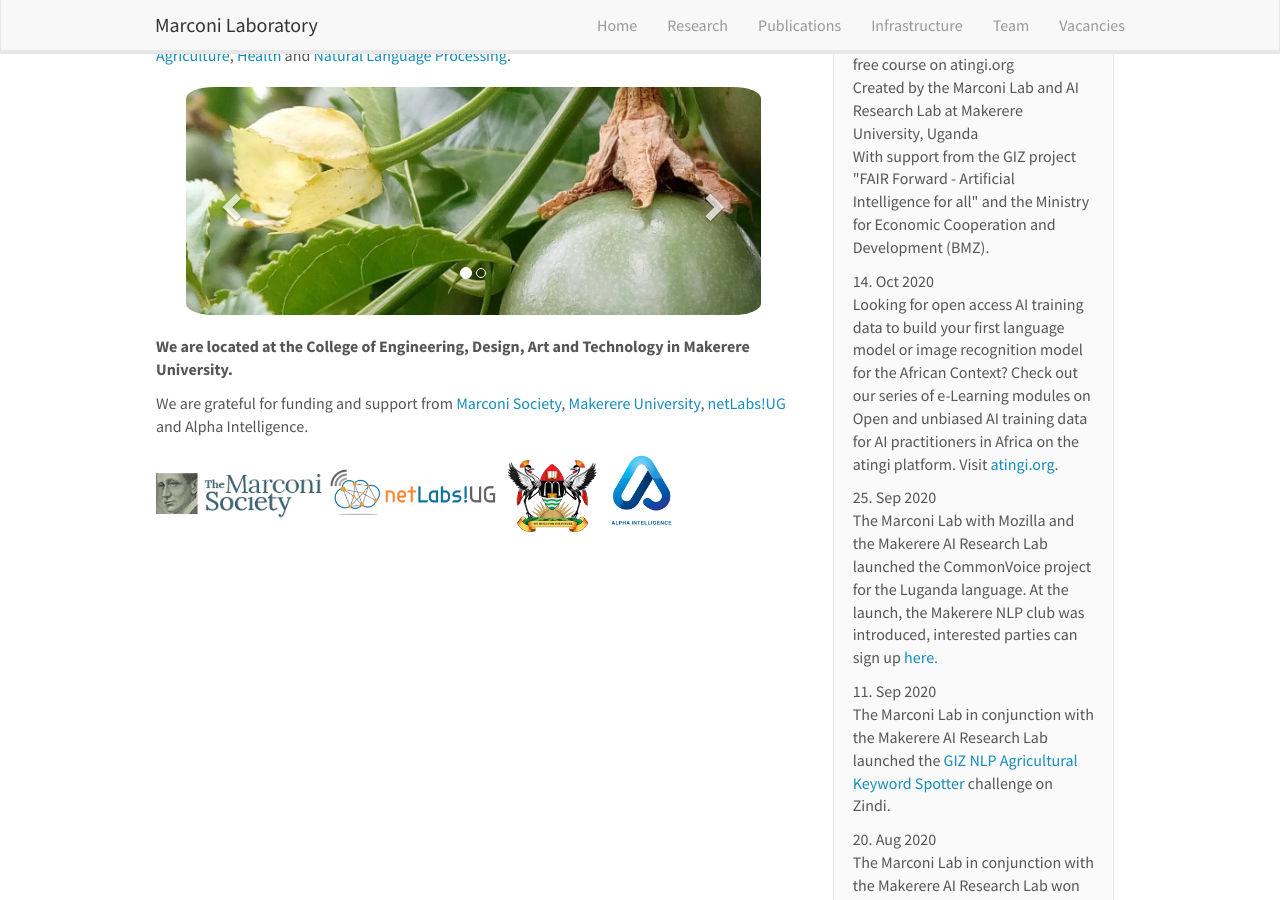
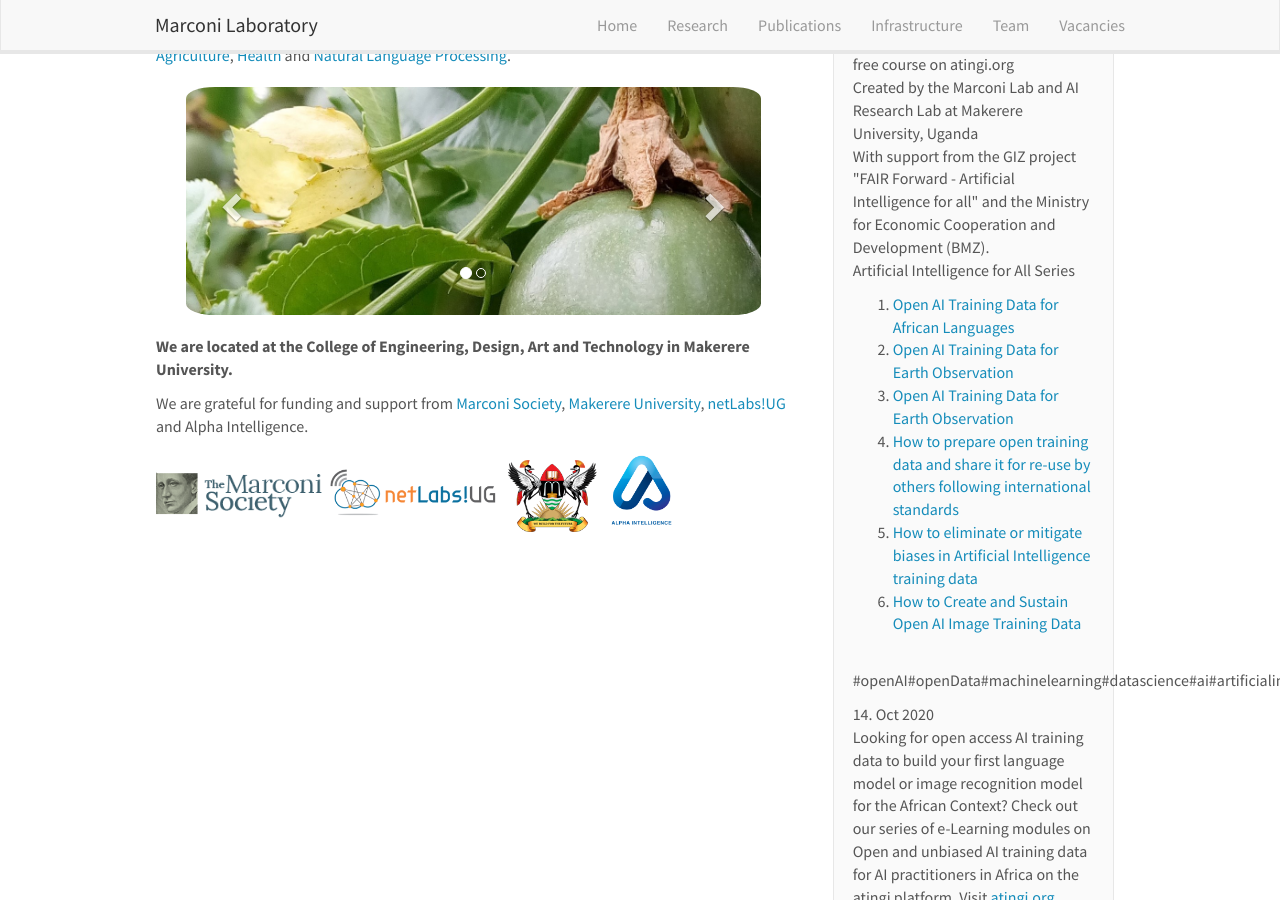
Before and after one commit to msmll/site, a Jekyll site: the page built from _pages/home.md, in a window 1280 px wide and 900 px high, scrolled down 195 px. Built offline with Jekyll 4.4.1, drawn with Linux system fonts in a browser that asks for light colours; nearby versions of some CDN libraries.

Commit message:
Trying out the news

```diff
--- a/_data/news.yml
+++ b/_data/news.yml
@@ -1,9 +1,5 @@
 - date: 11. Jun 2021
-  headline: Learn how to create open and locally relevant AI training datasets for African languages, geospatial data, or image data in this open and free course on atingi.org<br>Created by the Marconi Lab and AI Research Lab at Makerere University, Uganda<br>With support from the GIZ project "FAIR Forward - Artificial Intelligence for all" and the Ministry for Economic Cooperation and Development (BMZ).
-  paragraph: Artificial Intelligence for All <a href="https://lnkd.in/dfz7X-y">Open AI Training Data for African Languages</a>
-  paragraph1: Artificial Intelligence for All <a href="https://lnkd.in/dfz7X-y">Open AI Training Data for African Languages</a>
-  paragraph2: Artificial Intelligence for All <a href="https://lnkd.in/dfz7X-y">Open AI Training Data for African Languages</a>
-
+  headline: Learn how to create open and locally relevant AI training datasets for African languages, geospatial data, or image data in this open and free course on atingi.org<br>Created by the Marconi Lab and AI Research Lab at Makerere University, Uganda<br>With support from the GIZ project "FAIR Forward - Artificial Intelligence for all" and the Ministry for Economic Cooperation and Development (BMZ). <br> Artificial Intelligence for All Series <ol> <li> <a href="https://lnkd.in/dfz7X-y">Open AI Training Data for African Languages</a>   </li>  <li> <a href="https://lnkd.in/dQvsAZb">Open AI Training Data for Earth Observation </a>   </li>  <li> <a href="https://lnkd.in/dQvsAZb">Open AI Training Data for Earth Observation </a> </li>  <li> <a href="https://lnkd.in/dwkp7NN">How to prepare open training data and share it for re-use by others following international standards </a> </li>  <li> <a href="https://lnkd.in/diPV_sm">How to eliminate or mitigate biases in Artificial Intelligence training data </a> </li>  <li> <a href="https://lnkd.in/d_xtauM">How to Create and Sustain Open AI Image Training Data </a> </li></ol> <br> <p>#openAI#openData#machinelearning#datascience#ai#artificialintelligence#ml#elearning </p>
 - date: 14. Oct 2020
   headline: Looking for open access AI training data to build your first language model or image recognition model for the African Context? Check out our series of e-Learning modules on Open and unbiased AI training data for AI practitioners in Africa on the atingi platform. Visit <a href="atingi.org">atingi.org</a>.
 
```
